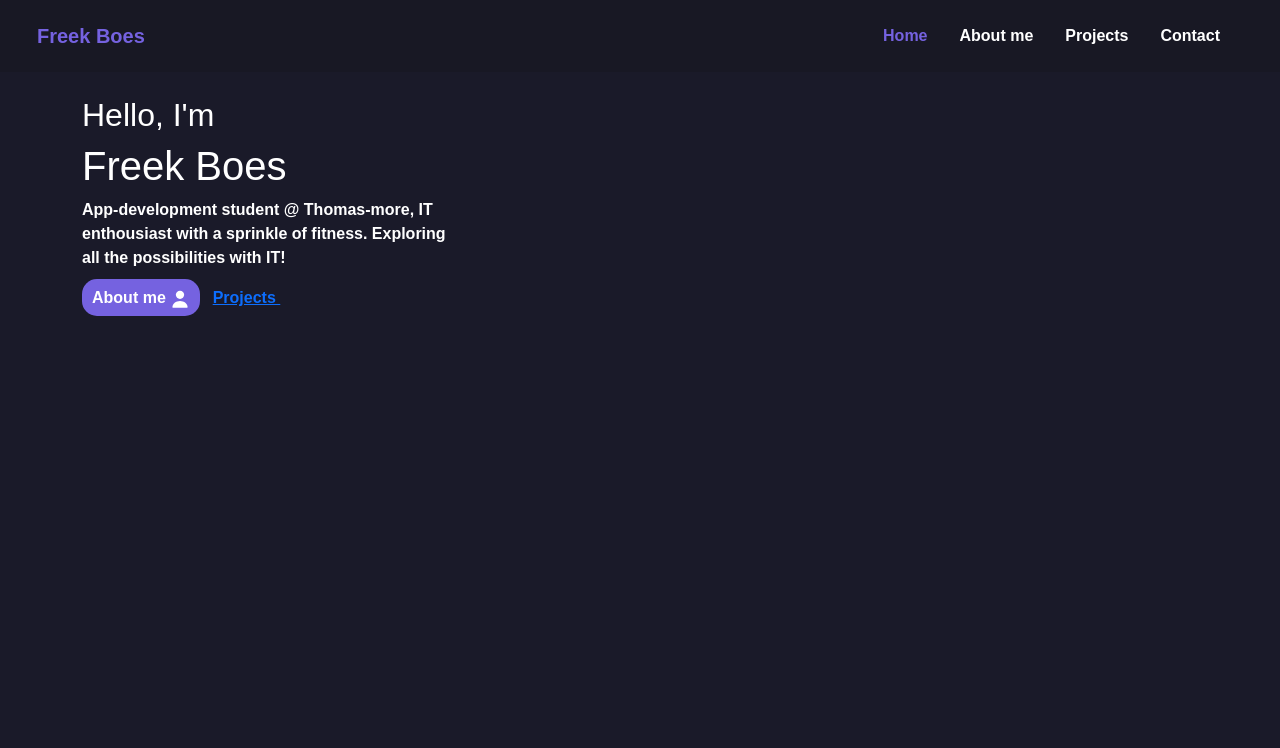
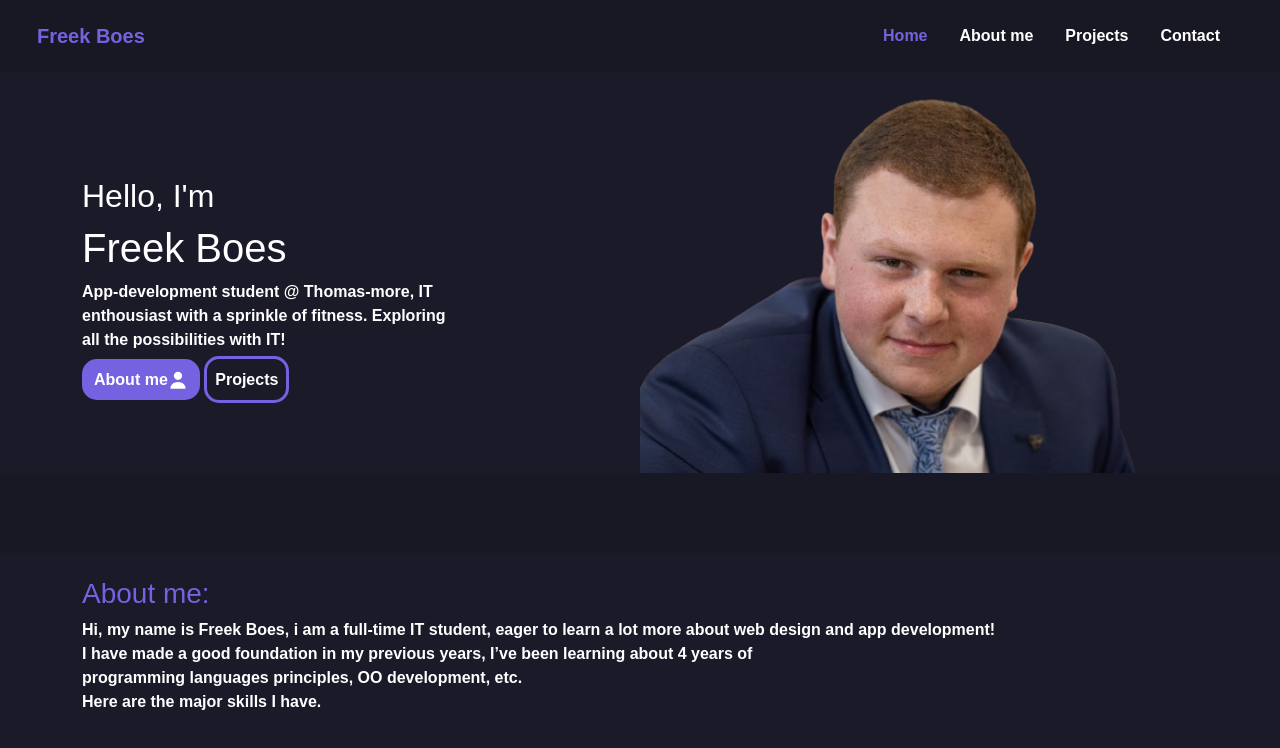
Before and after one commit to FreekBoes/freekboes.github.io, a plain HTML site: page Index.html in a window 1280 px wide. Drawn offline with nearby package versions, Linux system fonts and the light colour scheme.

Commit message:
bezig met about me

```diff
--- a/Index.html
+++ b/Index.html
@@ -46,36 +46,40 @@
         <main>
             <div class="container">
                 <div class="row col-12">
-                    <div
-                        class="col-12 col-lg-6 pt-4 text-sm-center text-md-start d-flex justify-content-sm-center justify-content-md-start align-items-sm-center align-items-md-start flex-column">
+                    <div class="col-12 col-lg-6 pt-4 text-sm-center text-md-start d-flex justify-content-sm-center align-items-sm-center align-items-md-start flex-column">
                         <h2>Hello, I'm</h2>
                         <h1>Freek Boes</h1>
                         <p>App-development student @ Thomas-more, IT <br>enthousiast with a sprinkle of fitness.
-                            Exploring <br> all the possibilities with IT!</p>
+                            Exploring <br>all the possibilities with IT!</p>
 
                         <div>
-                            <a href="" class="knop">About me <img src="Resources/vuesax/bold/vuesax/bold/user.svg"
+                            <a href="" class="knop">About me<img src="Resources/vuesax/bold/vuesax/bold/user.svg"
                                     alt=""></a>
-                            <a href="" class="knop2 px-2">Projects <img src="Resources/vuesax/bold/vuesax/bold/eye.svg"
+                            <a href="" class="knop2 px-2">Projects<img src="Resources/vuesax/bold/vuesax/bold/eye.svg"
                                     alt=""></a>
                         </div>
+                    </div>
 
+                    <div class="col-12 col-lg-6 ">
+                        <img src="Resources/Eigen_foto.png" alt="" class="img-fluid">
                     </div>
                 </div>
+            </div>
 
-                <div class="row col-12">
-                    <div class="col-12 col-lg-6 ">
+        </main>
+    </div>
 
-                    </div>
+    <div class="row col-12 balk m-0"></div>
 
-                </div>
+    <div class="container-fluid">
+        <div class="container">
+            <div class="row col-12 pt-4">
+                <h3 class="paars">About me:</h3>
+                <p class="">Hi, my name is Freek Boes, i am a full-time IT student, eager to learn a lot more about web design and app development! <br> I have made a good foundation in my previous years, I’ve been learning about 4 years of <br> programming languages principles, OO development, etc. <br>
+                    Here are the major skills I have. </p>
+            </div>
 
-                <div class="row col-12 p-5 balk">
-
-                </div>
-
-            </div>
-        </main>
+        </div>
     </div>
 
     <footer>
--- a/style.css
+++ b/style.css
@@ -30,7 +30,7 @@ body {
 .knop {
     background-color: #7562E0;
     color: white;
-    padding: 10px;
+    padding: 12px;
     border-radius: 15px;
     text-decoration: none;
     transition: 0.5s !important;
@@ -42,10 +42,26 @@ body {
     transform: scale(1.1);
 }
 
-.knop2 {}
+.knop2 {
+    background-color: transparent;
+    color: white;
+    border-color: #7562E0;
+    border-style: solid;
+    padding: 12px;
+    border-radius: 15px;
+    text-decoration: none;
+    transition: 0.5s !important;
+}
+
+.knop2:hover {
+    transition: 0.5s !important;
+    text-decoration: underline;
+    transform: scale(1.1);
+}
 
 .balk {
-    color: #181824;
+    background-color: #181824;
+    padding: 40px;
 
 }
 
```
